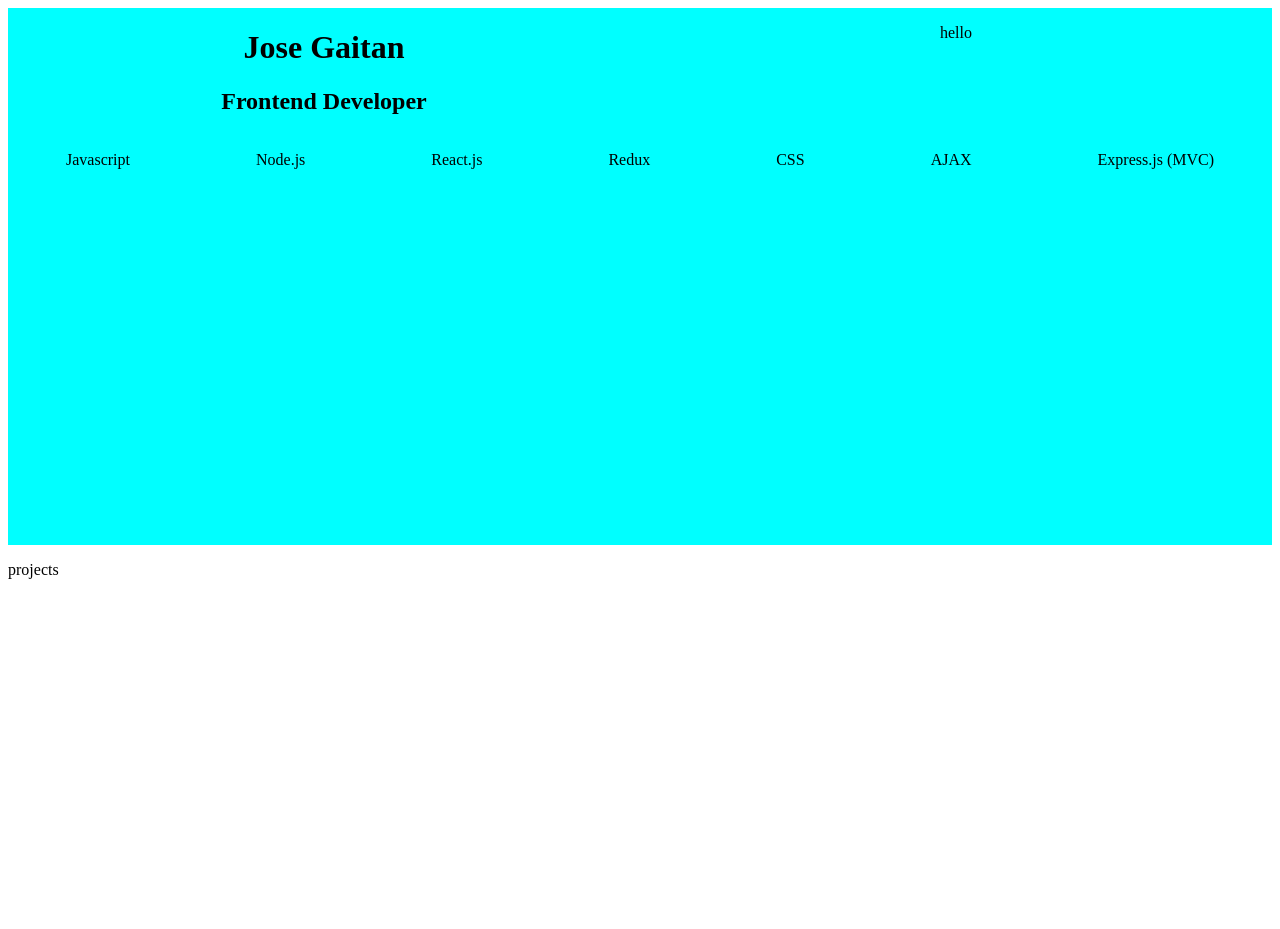
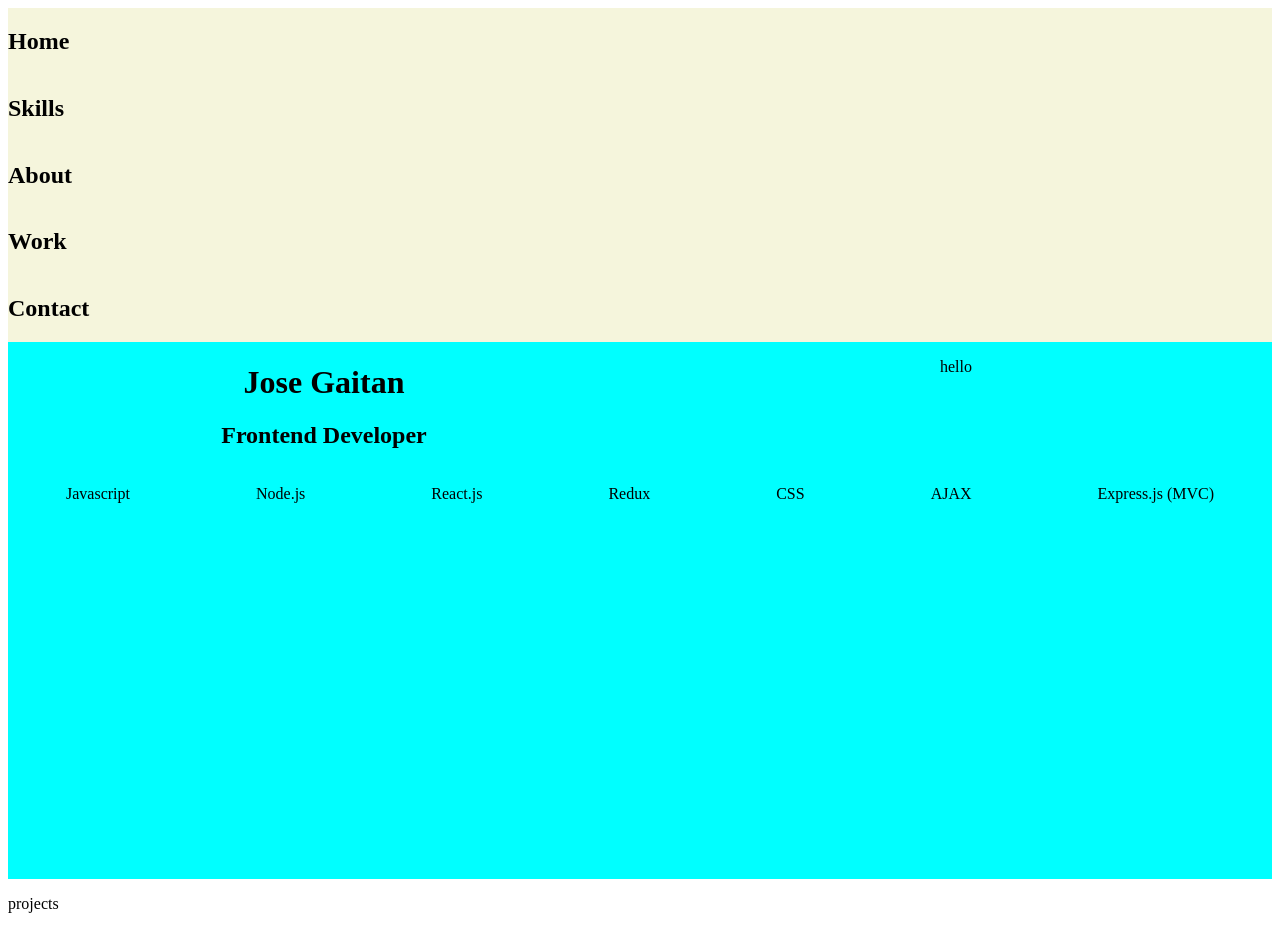
Before and after one commit to joeygaitan/react-portfolio, a React (Create React App) app: page / in a window 1280 px wide. Before the commit the page ends 800 px from the top, so only its background shows below. Built offline with nearby package versions, Linux system fonts and the light colour scheme.

Commit message:
adding a navbar

```diff
--- a/src/App.js
+++ b/src/App.js
@@ -1,4 +1,5 @@
 import React, { Component } from 'react';
+import NavBar from './components/Navbar/NavBar'
 import Header from './components/Header/Header';
 import Body from './components/Body/Body';
 import Projects from './components/projects/Projects';
@@ -7,6 +8,7 @@ class App extends Component {
   render() {
     return (
       <div>
+          <NavBar/>
           <Header/>
           <Body/>
           <Projects/>
--- /dev/null
+++ b/src/components/Navbar/NavBar.js
@@ -0,0 +1,20 @@
+import React, { Component } from 'react';
+
+class NavBar extends Component {
+    constructor(props) {
+        super(props);
+        this.state = {  }
+    }
+    render() {
+        return (
+        <div className="container">
+            <h2>Home</h2>
+            <h2>Skills</h2>
+            <h2>About</h2>
+            <h2>Work</h2>
+            <h2>Contact</h2>
+        </div> );
+    }
+}
+
+export default NavBar;
--- a/src/css/body.css
+++ b/src/css/body.css
@@ -15,3 +15,8 @@
 .languageBar p{
     text-align: center;
 }
+
+.innerContainer{
+    display: grid;
+    grid-template-columns: auto auto;
+}
--- /dev/null
+++ b/src/css/navbar.css
@@ -0,0 +1,6 @@
+.container{
+    display: grid;
+    text-align: center;
+    grid-template-columns: repeat(5, 1fr);
+    column-gap: 10px;
+}
```
Also changed, not shown: src/components/Body/Body.js (line endings or trailing spaces).
